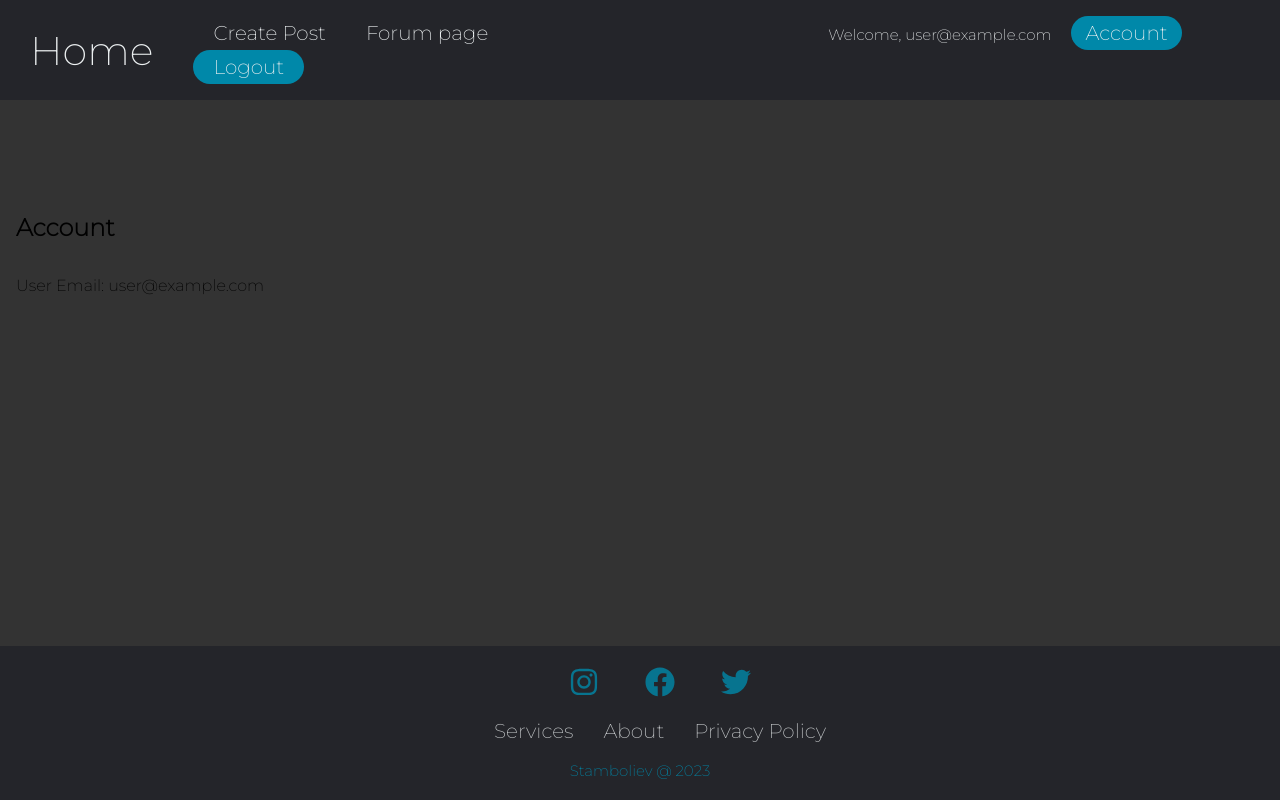
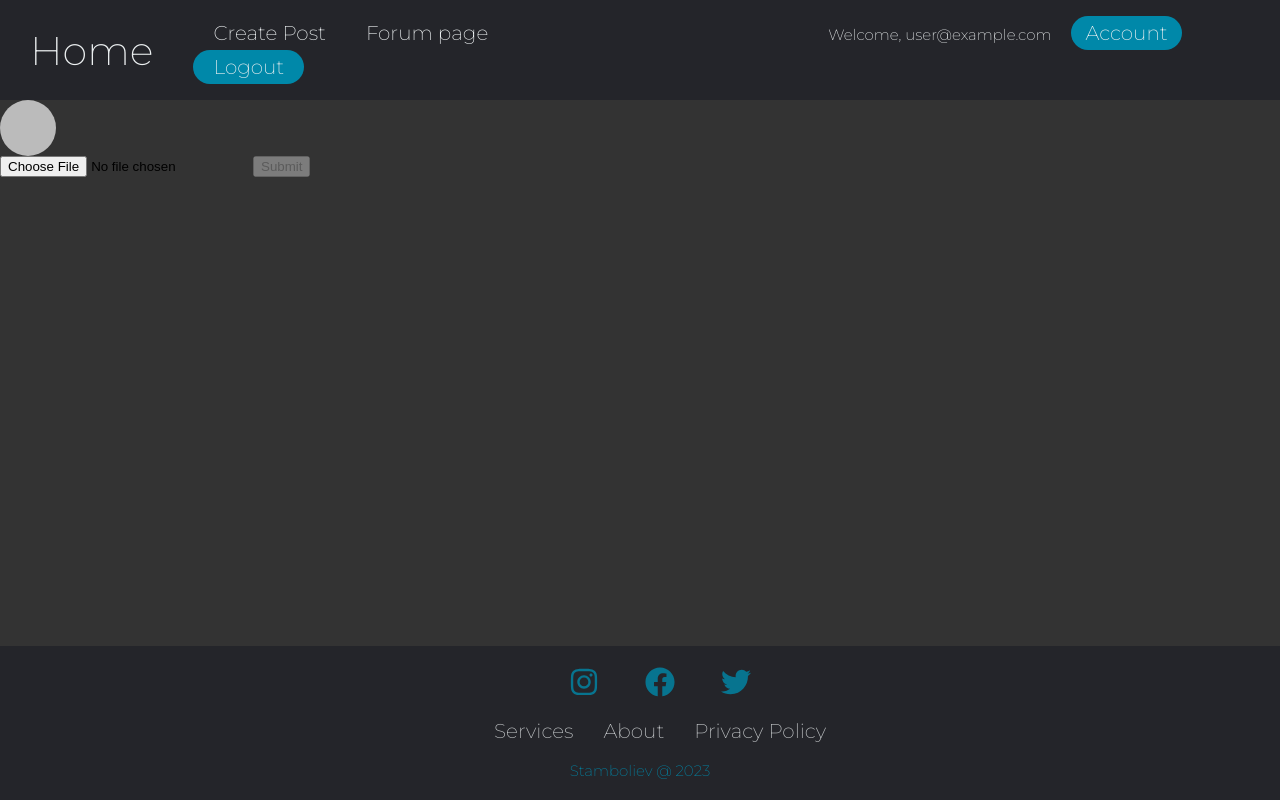
Before and after one commit to ShterionStamboliev/forum-project, a React (Create React App) app: page /account in a window 1280 px wide. Built offline with nearby package versions, Linux system fonts and the light colour scheme; no server answers; sample sign-in values are in the browser's storage.

Commit message:
Added user profile image

```diff
--- a/package.json
+++ b/package.json
@@ -3,11 +3,16 @@
   "version": "0.1.0",
   "private": true,
   "dependencies": {
+    "@emotion/react": "^11.10.6",
+    "@emotion/styled": "^11.10.6",
+    "@mui/material": "^5.11.15",
     "@testing-library/jest-dom": "^5.16.5",
     "@testing-library/react": "^13.4.0",
     "@testing-library/user-event": "^13.5.0",
     "bootstrap": "^5.2.3",
     "firebase": "^9.17.2",
+    "install": "^0.13.0",
+    "npm": "^9.6.2",
     "react": "^18.2.0",
     "react-bootstrap": "^2.7.2",
     "react-dom": "^18.2.0",
--- a/src/components/Account/Account.js
+++ b/src/components/Account/Account.js
@@ -1,14 +1,68 @@
-import React from 'react';
+import React, { useState, useEffect } from 'react';
+import { Avatar } from '@mui/material';
+import { db, storage } from '../../config/firebase';
+import { ref, uploadBytes, getDownloadURL } from 'firebase/storage';
+import { updateProfile, getAuth } from 'firebase/auth';
+import { doc, setDoc } from 'firebase/firestore';
 import './Account.css';
-import { UseAuth } from '../../contexts/AuthContext';
 
 const Account = () => {
-    const { user } = UseAuth();
+
+  const [image, setImage] = useState(null);
+  const [imageUrl, setImageUrl] = useState(null);
+  const [loading, setLoading] = useState(false);
+
+  const auth = getAuth();
+  const currentUser = auth.currentUser;
+
+
+  const handleImageChange = (e) => {
+    if (e.target.files[0]) {
+      setImage(e.target.files[0]);
+    }
+  };
+
+  const handleSubmit = () => {
+    const imageRef = ref(storage, `${currentUser.email}/images/${image.name + Math.random()}`);
+    setLoading(true);
+    uploadBytes(imageRef, image)
+      .then(() => {
+        getDownloadURL(imageRef)
+          .then((url) => {
+            setImageUrl(url);
+            const userRef = doc(db, 'users', currentUser.uid);
+            setDoc(userRef, {
+              photoURL: url
+            }, { merge: true });
+            setLoading(false);
+          }).catch((error) => {
+            console.log(error.message, 'Error getting image URL.');
+          })
+      }).catch((error) => {
+        console.log(error.message);
+      })
+  };
+
+  useEffect(() => {
+    const abortController = new AbortController();
+    if (currentUser) {
+      setImageUrl(currentUser.photoURL)
+    };
+    return () => abortController.abort();
+  }, [currentUser]);
 
   return (
-    <div className='account-container'>
-        <h1 className='account-title'>Account</h1>
-        <p>User Email: {user && user.email}</p>
+    <div className='account-wrapper'>
+      <div className="account-info-wrapper">
+        <div className="account-image">
+          <Avatar
+            src={imageUrl}
+            sx={{ width: 56, height: 56 }}
+          />
+          <input type="file" onChange={handleImageChange} />
+          <button disabled={loading || !image} onClick={handleSubmit}>Submit</button>
+        </div>
+      </div>
     </div>
   );
 };
--- a/src/components/Register/Register.css
+++ b/src/components/Register/Register.css
@@ -4,7 +4,7 @@
   margin-left: auto;
   margin-right: auto;
   margin-top: 1rem;
-  margin-bottom: 2rem;
+  margin-bottom: 5rem;
   max-width: 300px;
   padding: 4;
 }
--- a/src/config/firebase.js
+++ b/src/config/firebase.js
@@ -1,6 +1,7 @@
 import { initializeApp } from "firebase/app";
 import { getFirestore } from 'firebase/firestore'
 import { getAuth } from "firebase/auth"
+import { getStorage } from "firebase/storage";
 
 const firebaseConfig = {
     apiKey: "AIzaSyDHMEReu674r5KPRaoxWluQj2cbilbz5p4",
@@ -14,4 +15,5 @@ const firebaseConfig = {
 const app = initializeApp(firebaseConfig);
 export const db = getFirestore(app);
 export const auth = getAuth(app);
+export const storage = getStorage(app);
 export default app;
```
Also changed, not shown: src/components/Forum/Forum.js (+0 -16 lines), 1 other file (tests, documents, lock files or other folders).
